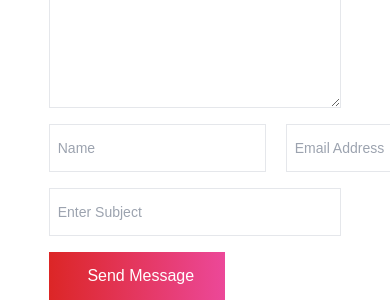
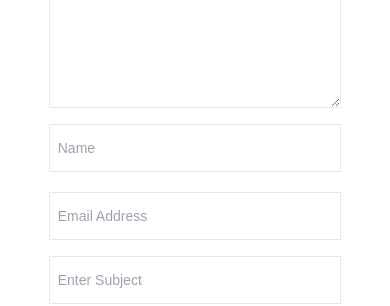
Before and after one commit to PasaKasaCreations/PasaKasaCreations.github.io, a React (Create React App) app: page /contact in a window 390 px wide. Shown: the part 1240-1546 px from the top of the page. Built offline with nearby package versions, Linux system fonts and the light colour scheme; a web font is replaced by a local one.

Commit message:
make contact page responsive

```diff
--- a/src/components/Navbar.js
+++ b/src/components/Navbar.js
@@ -2,7 +2,7 @@ import React, { useCallback, useEffect, useState } from "react";
 import { NavLink } from "react-router-dom";
 
 function Navbar() {
-  const [showFixedNavbar, setFixedNavbar] = useState(true);
+  const [showFixedNavbar, setFixedNavbar] = useState(false);
   const [lastScrollY, setLastScrollY] = useState(0);
 
   const controlNavbar = useCallback(() => {
--- a/src/pages/Contact.js
+++ b/src/pages/Contact.js
@@ -38,13 +38,13 @@ function Contact() {
               className="border h-56 max-h-56 min-h-56  pl-2 placeholder:text-sm pt-2"
               placeholder="Enter Message"
             ></textarea>
-            <div className="flex gap-5 h-12">
+            <div className="flex md:flex-row flex-col gap-5">
               <input
-                className="border basis-1/2 pl-2 placeholder:text-sm"
+                className="border md:basis-1/2 pl-2 placeholder:text-sm h-12"
                 placeholder="Name"
               ></input>
               <input
-                className="border basis-1/2  pl-2 placeholder:text-sm"
+                className="border md:basis-1/2 pl-2 placeholder:text-sm h-12"
                 placeholder="Email Address"
               ></input>
             </div>
```
